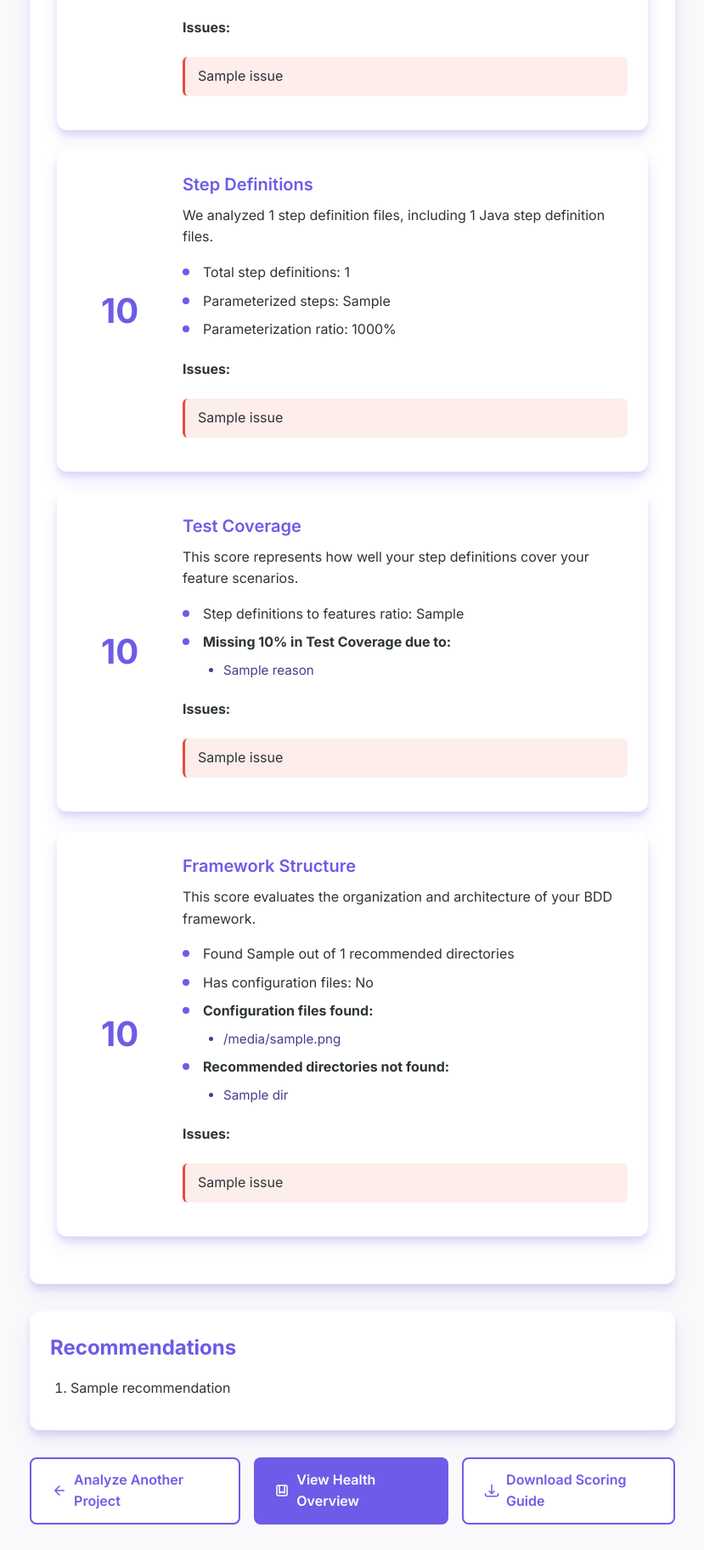
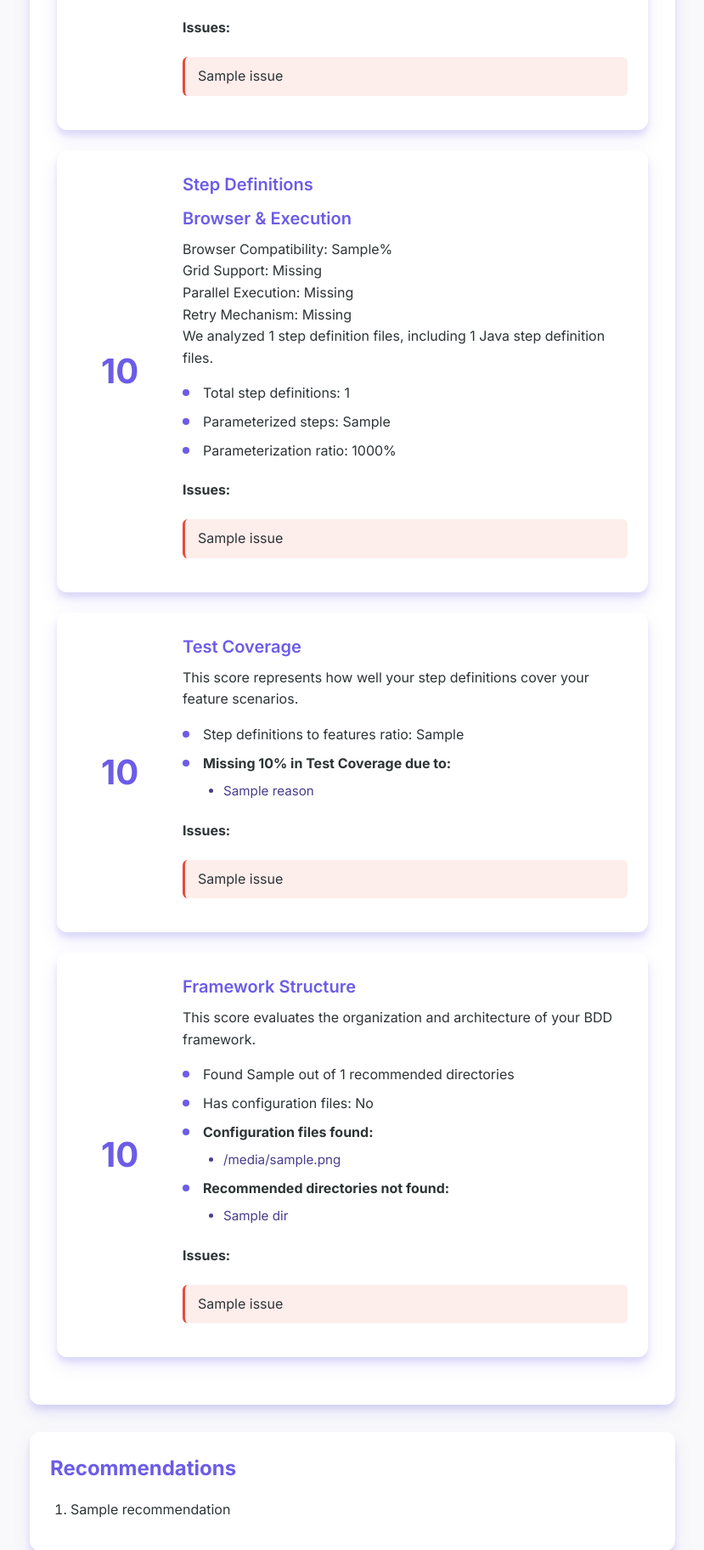
Before and after one commit to sumathiselvaraj/frameworkAnalayzer, a Flask app: template templates/results.html in a window 1280 px wide. Shown: the part 671-2495 px from the top of the page at 85% size, without its empty margins (225-1054 px from the left). Before the commit the page ends 2465 px from the top, so only its background shows below. Run offline with Flask 3, Linux system fonts and the light colour scheme; the template is opened without the code that fills it: most values are stand-ins (such as "Sample title", 1, 10 or a date in 2020).

Commit message:
Assistant checkpoint: Update browser execution analysis and display
Assistant generated file changes:
- analyzer.py: Add browser execution analysis
- templates/results.html: Update browser execution scoring display

---

User prompt:

inculde this in analyze and also in scoring guide

Replit-Commit-Author: Assistant
Replit-Commit-Session-Id: cf1c22aa-cb65-4ca6-84fe-a486f48277dd

```diff
--- a/templates/results.html
+++ b/templates/results.html
@@ -77,6 +77,16 @@
                     <div class="score-value">{{ results.step_definitions.quality_score }}</div>
                     <div class="score-details">
                         <h3 class="score-title">Step Definitions</h3>
+
+<div class="score-details">
+                        <h3 class="score-title">Browser & Execution</h3>
+                        <p class="score-description">
+                            Browser Compatibility: {{ results.browser_execution.browser_compatibility }}%<br>
+                            Grid Support: {% if results.browser_execution.grid_support %}Implemented{% else %}Missing{% endif %}<br>
+                            Parallel Execution: {% if results.browser_execution.parallel_execution %}Implemented{% else %}Missing{% endif %}<br>
+                            Retry Mechanism: {% if results.browser_execution.retry_mechanism %}Implemented{% else %}Missing{% endif %}
+                        </p>
+</div>
                         <p class="score-description">We analyzed {{ results.step_definitions.count }} step definition files{% if results.step_definitions.java_steps_count %}, including {{ results.step_definitions.java_steps_count }} Java step definition files{% endif %}.</p>
 
                         {% if results.step_definitions.metrics %}
```
Also changed, not shown: analyzer.py (+2 -6 lines).
